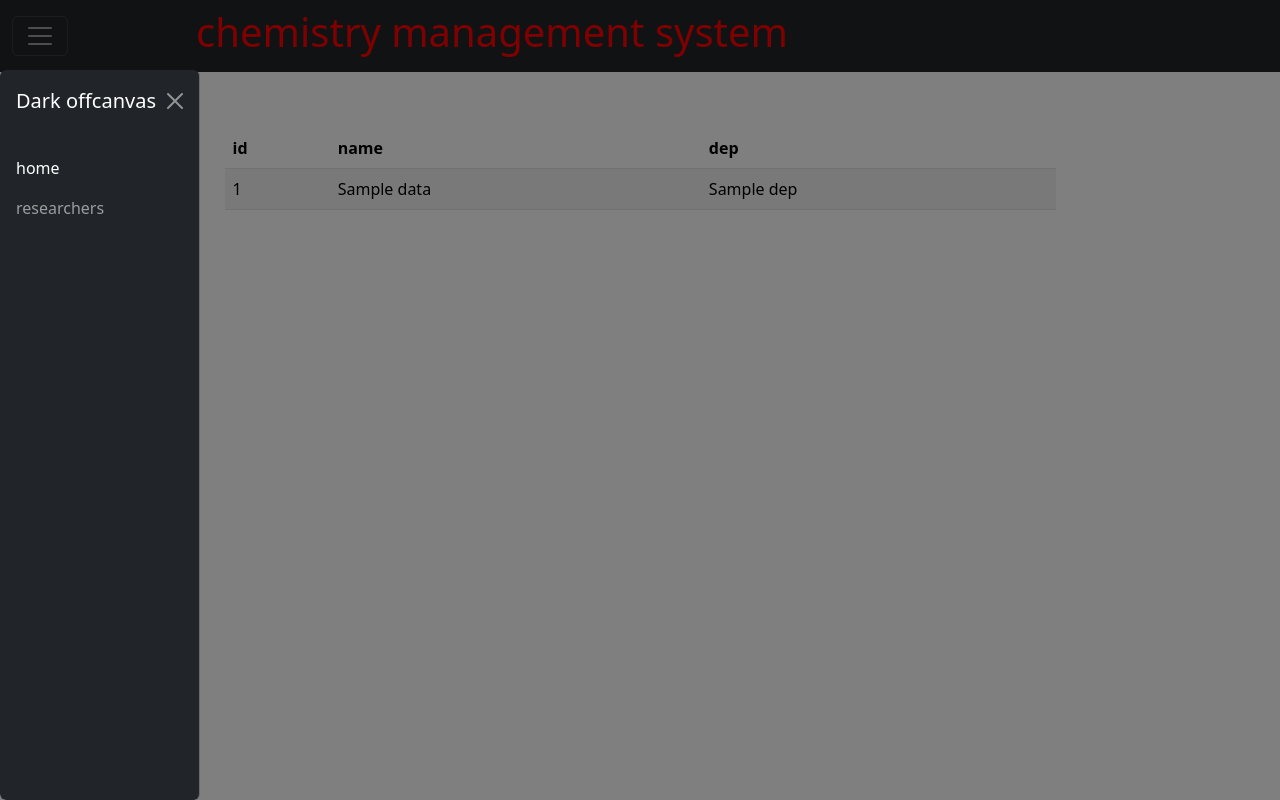
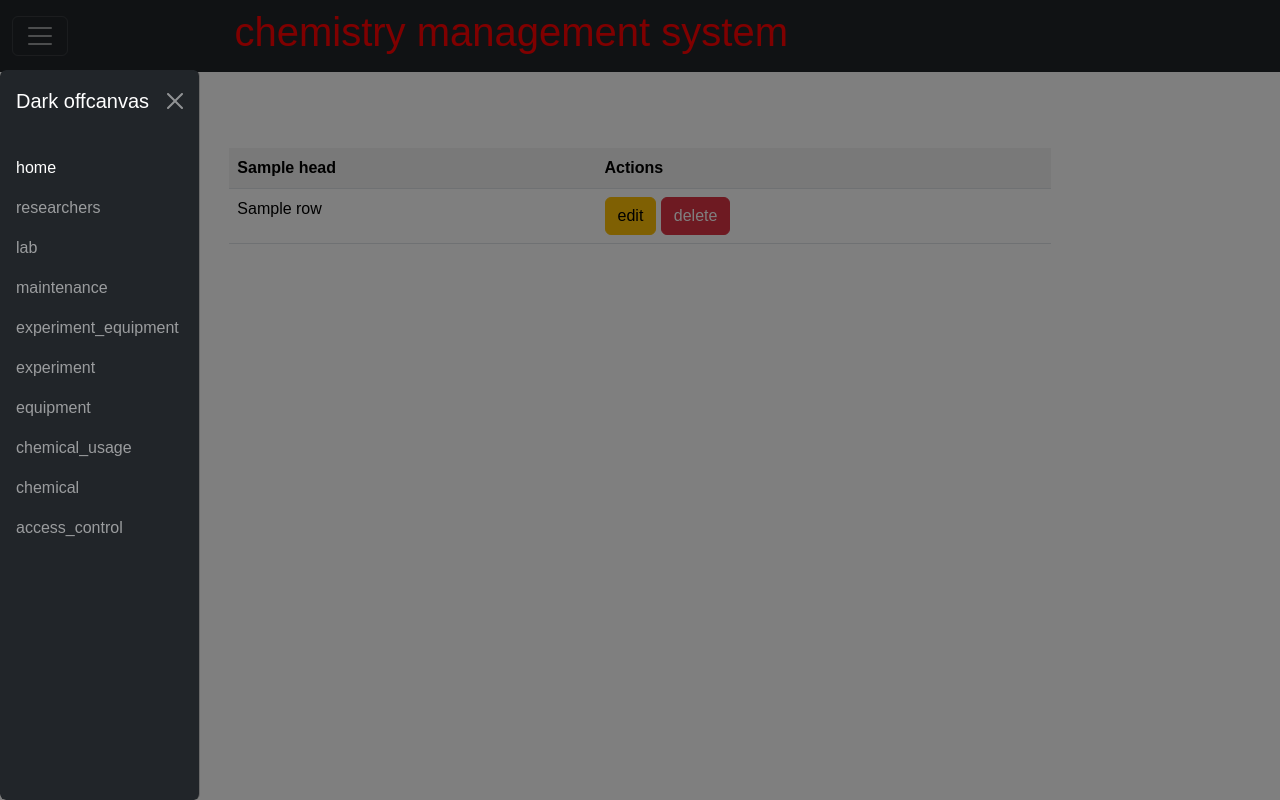
Before and after one commit to mani2006-cyber/sql, a Flask app: template templates/index.html in a window 1280 px wide, after a click that opens the changed part. Run offline with Flask 3, Linux system fonts and the light colour scheme; the template is opened without the code that fills it: most values are stand-ins (such as "Sample title", 1, 10 or a date in 2020); some libraries are stand-ins or nearby versions.

Commit message:
added new files

```diff
--- a/app.py
+++ b/app.py
@@ -12,26 +12,38 @@ connection_pool = pool.SimpleConnectionPool(
 
 conn = connection_pool.getconn()
 
-content = []
 
-with conn.cursor() as cur:
-    cur.execute('Select*from emp;')
-    rows =cur.fetchall()
-    for row in rows:
-        print(type(row))
-        content.append( {'id' : row[0] , 'name' : row[1] ,'dep' : row[2] })
+def get_db_connection():
+    try:
+        conn = connection_pool.getconn()
+        if conn is None:
+            raise Exception("failed to get connection from pool")
+        return conn
+    except Exception as e:
+        print(f'Error getting connection from pool: {e}')
+
+def database_table(name):
+    conn = get_db_connection()
+    cur = conn.cursor()
+    cur.execute(f"SELECT * FROM {name}")
+    rows = cur.fetchall()
+    keys = [desc[0] for desc in cur.description]
+    cur.close()
+    connection_pool.putconn(conn)
+    return rows , keys
 
 @app.route('/')
 def index():
-    return render_template('index.html', content=content)
+    return render_template('index.html' ,  content =None  , keys = None)
 
-@app.route('/home')
-def home():
-    return render_template('home.html')
-
-@app.route('/researcher')
-def researcher():
-    return render_template('researcher.html')
+@app.route('/dashboard')
+def dashboard():
+    table = request.args.get('table')
+    content = []
+    rows ,keys = database_table(table)
+    for row in rows:
+        content.append(dict(zip(keys, row)))
+    return render_template('index.html'  , table_name = table ,content = content ,keys=keys)
 
 if __name__ == '__main__':
     app.run(host='0.0.0.0', debug=True)
--- a/static/style.css
+++ b/static/style.css
@@ -29,3 +29,6 @@ body {
   fles-wrap : wrap;
   margin-right : 30rem
 }
+.hide{
+  display : none;
+}
--- a/templates/index.html
+++ b/templates/index.html
@@ -14,30 +14,46 @@
 <body>
   {% include 'nav.html' %}
 
-<div class="container">
-    <div class="row justify-content-center"> <!-- centers the table -->
-      <div class="col-9"> <!-- controls the width -->
-        <table class="table table-striped">
-          <thead>
+  {% if content %}
+    <div class='container col-8' style='margin-top: 100px;'>
+      <table class='table table-striped'>
         <tr>
-              <th>id</th>
-              <th>name</th>
-              <th>dep</th>
+          {% for head in keys %}
+          <th>{{ head }}</th>
+          {% endfor %}
+          <th>Actions</th>
         </tr>
-          </thead>
-          <tbody>
-            {% for data in content %}
+        {% for row in content %}
         <tr>
-              <td>{{ data.id }}</td>
-              <td>{{ data.name }}</td>
-              <td>{{ data.dep }}</td>
+          {% for key in keys %}
+          <td>{{ row[key] }}</td>
+          {% endfor %}
+
+          <td>
+            <div class="btn btn-warning">
+              edit
+            </div>
+            <div class="btn btn-danger">
+              delete
+            </div>
+            {% if table_name == 'researcher' %}
+              <div class="btn btn-success">
+                view
+              </div>
+            {% endif %}
+          </td>
+
         </tr>
         {% endfor %}
-          </tbody>
       </table>
     </div>
+  {% else %}
+    <div class='container col-8' style='margin-top: 100px;'>
+      <h2>Welcome! Select a table from the navbar.</h2>
     </div>
-  </div>
+  {% endif %}
+
+
 
 
 </body>
--- a/templates/nav.html
+++ b/templates/nav.html
@@ -1,4 +1,9 @@
-<div class ='container'>
+
+<link rel="stylesheet" href="{{url_for('static', filename='style.css')}}">
+
+<div class ='container' style='
+    margin-bottom: 5rem;
+  '>
 
     <nav class="navbar navbar-dark bg-dark fixed-top">
       <div class="container-fluid">
@@ -21,8 +26,31 @@
                 <a class="nav-link active" aria-current="page" href="/">home</a>
               </li>
               <li class="nav-item">
-                <a class="nav-link" href="/researcher">researchers</a>
+                <a class="nav-link" href="/dashboard?table=researcher">researchers</a>
               </li>
+              <li class="nav-item">
+                <a class="nav-link" href="/dashboard?table=lab">lab</a>
+              </li>
+              <li class="nav-item">
+                <a class="nav-link" href="/dashboard?table=maintenance">maintenance</a>
+              </li>
+              <li class="nav-item">
+                <a class="nav-link" href="/dashboard?table=experiment_equipment">experiment_equipment</a>
+              </li>
+              <li class="nav-item">
+                <a class="nav-link" href="/dashboard?table=experiment">experiment</a>
+              </li>
+              <li class="nav-item">
+                <a class="nav-link" href="/dashboard?table=equipment">equipment</a>
+              </li>
+              <li class="nav-item">
+                <a class="nav-link" href="/dashboard?table=chemical_usage">chemical_usage</a>
+              </li>
+              <li class="nav-item">
+                <a class="nav-link" href="/dashboard?table=chemical">chemical</a>
+              </li>
+              <li class="nav-item">
+                <a class="nav-link" href="/dashboard?table=access_control">access_control</a>
             </ul>
           </div>
         </div>
```
Also changed, not shown: templates/researcher.html (+23 -0 lines), static/index.js (added). Lines whose indentation alone changed are shown as unchanged.
